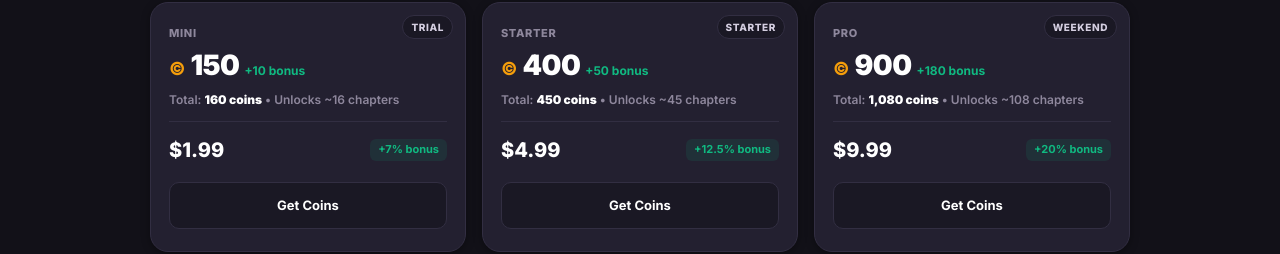
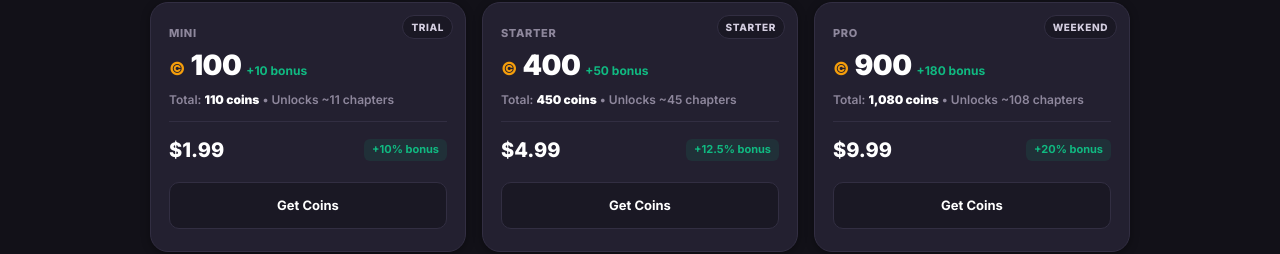
Before and after one commit to petsservice23-art/novel, a Next.js app in the folder frontend/: page /coins in a window 1280 px wide. Shown: the part 397-651 px from the top of the page. Built offline with nearby package versions, Linux system fonts and the light colour scheme; no server answers.

Commit message:
fix(pricing): adjust Mini tier to 100 + 10 bonus coins (110 total)

```diff
--- a/frontend/src/app/coins/page.tsx
+++ b/frontend/src/app/coins/page.tsx
@@ -7,7 +7,7 @@ import { toast } from 'react-hot-toast';
 import Link from 'next/link';
 
 const packages = [
-  { name: 'Mini', coins: 150, bonus: 10, priceUSD: 1.99, priceINR: 149, bonusText: '+7% bonus', popular: false, badge: 'TRIAL' },
+  { name: 'Mini', coins: 100, bonus: 10, priceUSD: 1.99, priceINR: 149, bonusText: '+10% bonus', popular: false, badge: 'TRIAL' },
   { name: 'Starter', coins: 400, bonus: 50, priceUSD: 4.99, priceINR: 499, bonusText: '+12.5% bonus', popular: false, badge: 'STARTER' },
   { name: 'Pro', coins: 900, bonus: 180, priceUSD: 9.99, priceINR: 999, bonusText: '+20% bonus', popular: false, badge: 'WEEKEND' },
   { name: 'Elite', coins: 2000, bonus: 600, priceUSD: 19.99, priceINR: 1999, bonusText: '+30% bonus', popular: true, badge: 'MOST POPULAR' },
```
Also changed, not shown: 1 other file (tests, documents, lock files or other folders).
